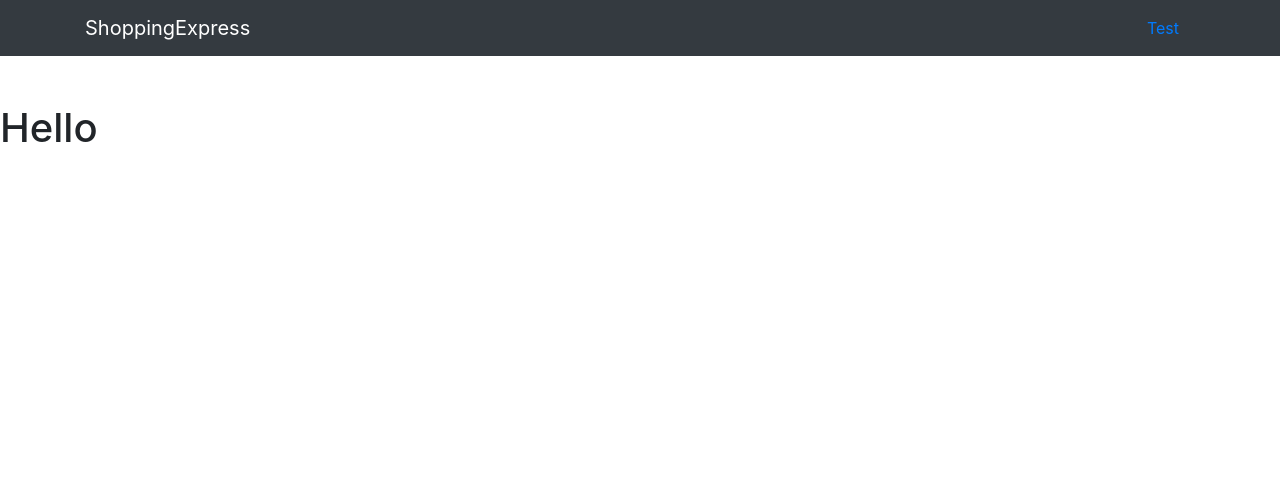
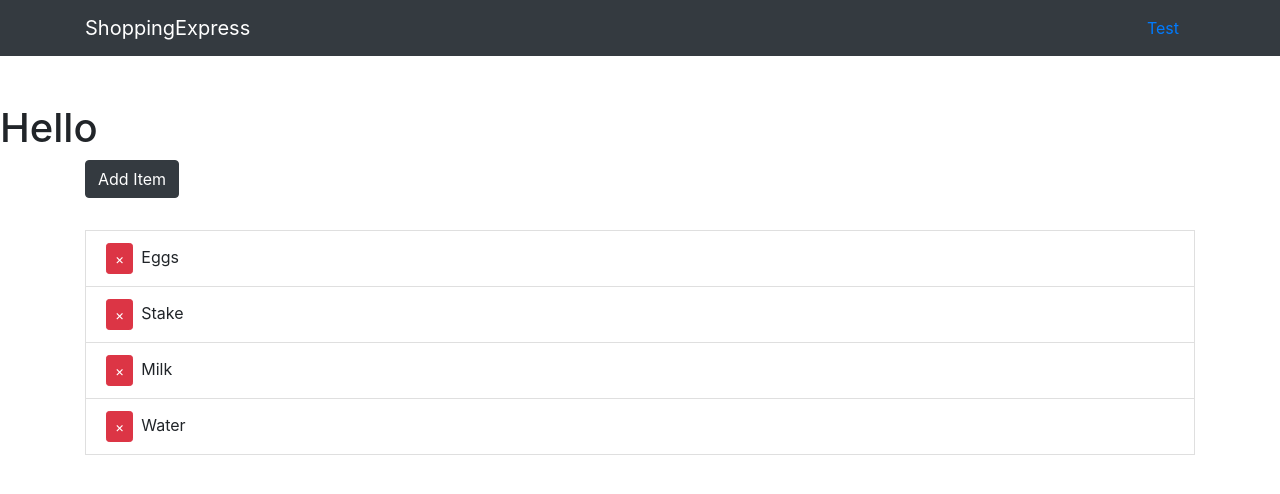
Before and after one commit to ddalton299/MernExamples, a React (Create React App) app in the folder client/: page / in a window 1280 px wide. Shown: the top 494 px of the page. Built offline with nearby package versions, Linux system fonts and the light colour scheme.

Commit message:
Add and Delete from UI

```diff
--- a/client/src/App.css
+++ b/client/src/App.css
@@ -0,0 +1,17 @@
+.remove-btn{
+    margin-right: 0.5rem;
+}
+.fade-enter{
+    opacity: 0.01;
+}
+.fade-enter-active{
+    opacity: 1;
+    transition: opacity 1000ms ease-in;
+}
+.fade-exit{
+    opacity: 1;
+}
+.fade-exit-active{
+    opacity: 0.01;
+    transition: opacity 1000ms ease-in;
+}
--- a/client/src/App.js
+++ b/client/src/App.js
@@ -2,12 +2,13 @@
 import 'bootstrap/dist/css/bootstrap.min.css';
 import AppNavbar from './components/appNavbar';
 import './App.css';
-
+import ShoppingList from './components/shoppingList';
 function App() {
   return (
     <div className="App">
      <AppNavbar/>
      <h1>Hello</h1>
+     <ShoppingList/>
     </div>
   );
 }
--- /dev/null
+++ b/client/src/components/shoppingList.js
@@ -0,0 +1,58 @@
+import React, {Component} from 'react';
+import {Container, ListGroup,
+    ListGroupItem, Button} from 'reactstrap';
+import {CSSTransition, TransitionGroup} from 'react-transition-group';
+import {v1 as uuid} from 'uuid';
+
+class ShoppingList extends Component{
+    state = {
+        items: [
+            {id: uuid(), name:'Eggs'},
+            {id: uuid(), name:'Stake'},
+            {id: uuid(), name:'Milk'},
+            {id: uuid(), name:'Water'}
+        ]
+    }
+    render(){
+        const {items} = this.state;
+        return(
+            <Container>
+                <Button
+                color="dark"
+                style={{marginBottom: '2rem'}}
+                onClick={() => {
+                    const name = prompt('Enter Item');
+                    if(name){
+                        this.setState(state => ({
+                            items: [...state.items, {id: uuid(), name}]
+                        }));
+                    }
+                }}
+                >Add Item</Button>
+                <ListGroup>
+                    <TransitionGroup className="shopping-list">
+                        {items.map(({id,name}) => (
+                            <CSSTransition key={id} timeout={500} classNames="fade">
+                                <ListGroupItem>
+                                    <Button
+                                        className="remove-btn"
+                                        color="danger"
+                                        size="sm"
+                                        onClick={() =>{
+                                            this.setState(state =>({
+                                                items: state.items.filter(item => item.id !== id)
+                                            }));
+                                        }}
+                                    >&times;</Button>
+                                    {name}
+                                </ListGroupItem>
+                            </CSSTransition>
+                        ))}
+                    </TransitionGroup>
+                </ListGroup>
+            </Container>
+        );
+    }
+}
+
+export default ShoppingList;
```
